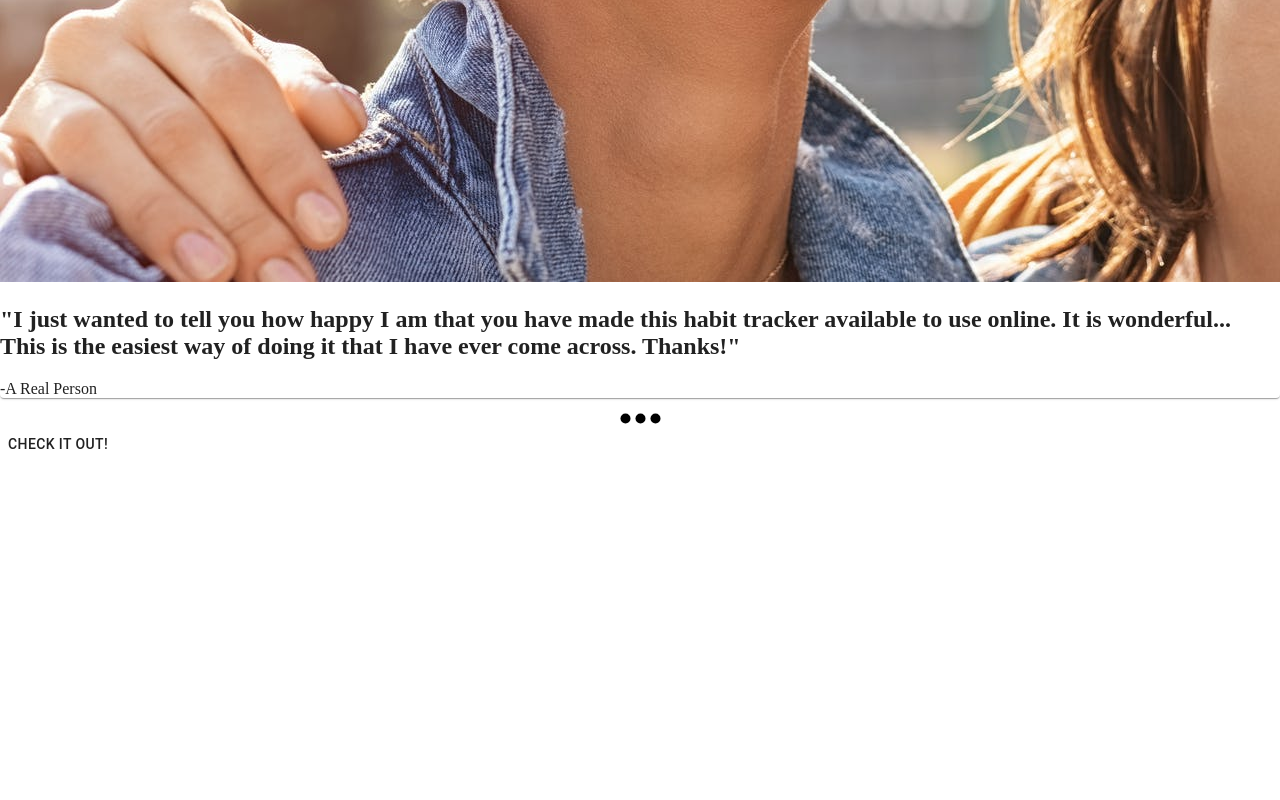
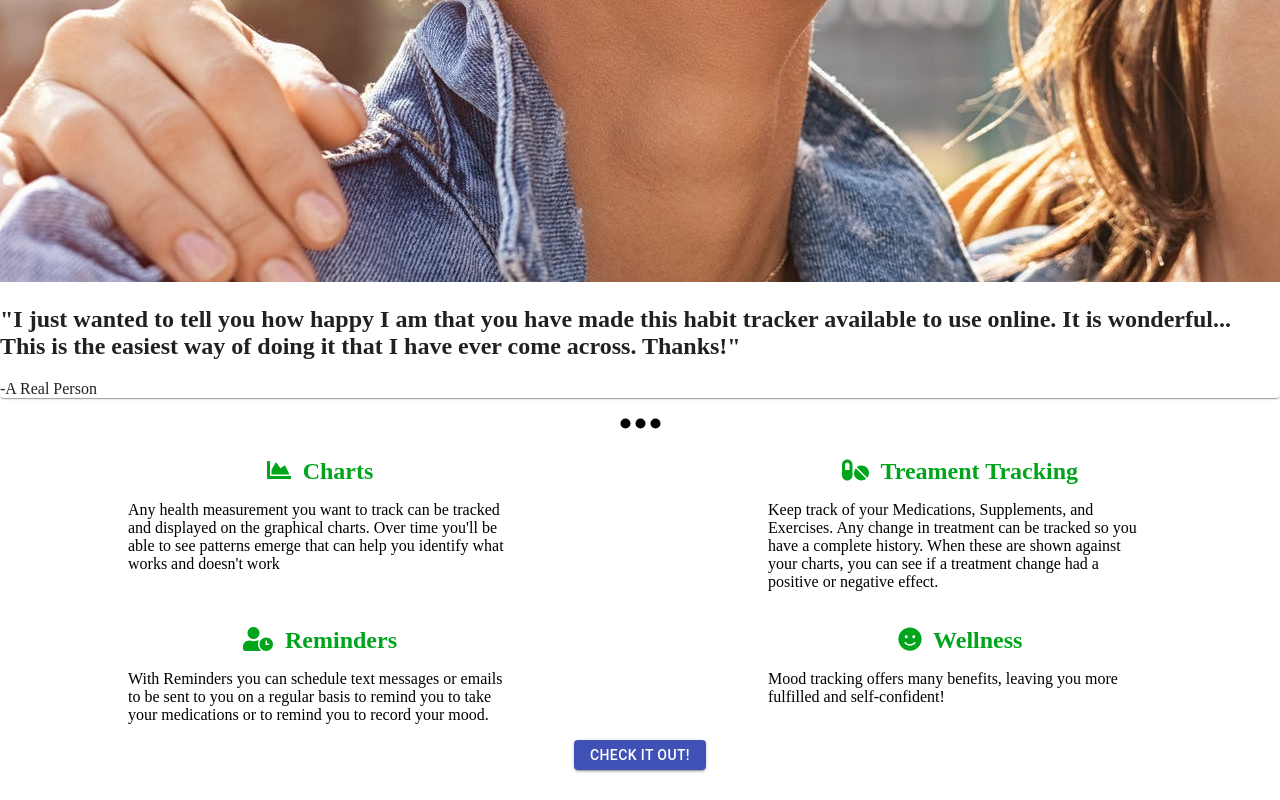
Before and after one commit to cpbram2011/moodtrackr-frontend, a React (Create React App) app: page /#/ in a window 1280 px wide. Shown: the part 966-1766 px from the top of the page. Before the commit the page ends 1429 px from the top, so only its background shows below. Built offline with nearby package versions, Linux system fonts and the light colour scheme.

Commit message:
splash styling

```diff
--- a/package.json
+++ b/package.json
@@ -4,6 +4,9 @@
   "proxy": "http://localhost:5000",
   "private": true,
   "dependencies": {
+    "@fortawesome/fontawesome-svg-core": "^1.2.35",
+    "@fortawesome/free-solid-svg-icons": "^5.15.3",
+    "@fortawesome/react-fontawesome": "^0.1.14",
     "@material-ui/core": "^4.11.4",
     "@material-ui/icons": "^4.11.2",
     "@testing-library/jest-dom": "^5.11.10",
--- a/src/app.scss
+++ b/src/app.scss
@@ -18,6 +18,7 @@ button {
     padding: 0.3em 1.2em;
     margin: 0 0.3em 0.3em 0;
     border: none;
+    height: 30px;
     border-radius: 2em;
     box-sizing: border-box;
     font-family:'Roboto',sans-serif;
@@ -171,31 +172,71 @@ div.week {
         width: 100%;
         height: 100px;
 
+        div {
+            height: 100%;
+            display: flex;
+            align-items: center;
+
+            * {
+                margin: 0 10px;
+            }
+        }
 
     }
 
     .CarouselItem {
-        background-color: palegoldenrod;
-
-
 
         .MuiPaper-root {
             position: relative;
-            background-color: red;
         }
 
        span {
            position: absolute;
            top: 0;
            left: 0;
+           width: 100%;
+            background-color: rgba($color: #ffffff, $alpha: 0.3);
+
         }
 
        img {
            width: 100%;
-
+           height: 70vh;
+           object-fit: cover;
         }
 
     }
 
+    .icons {
+        display: grid;
+        grid-template-columns: auto auto;
+        grid-template-rows: auto auto;
+
+        div {
+            display: flex;
+            margin: 0 auto;
+            flex-direction: column;
+            align-items: center;
+            width: 30vw;
+
+
+            svg {
+                color: #00a51b;
+            }
+
+            h2 {
+                color: #00a51b;
+                margin-bottom: 0;
+            }
+
+        }
+    }
+
+    .check {
+        display: flex;
+        justify-content: center;
+        margin-bottom: 30px;
+    }
+
 
 }
--- a/src/components/splash/splash.jsx
+++ b/src/components/splash/splash.jsx
@@ -6,6 +6,9 @@ import {useDispatch} from 'react-redux';
 import sunset from './sunset.jpg'
 import friend from './friend.jpg'
 import yoga from './yoga.jpg'
+import { faPills, faUserClock, faChartArea, faSmile } from "@fortawesome/free-solid-svg-icons";
+import { FontAwesomeIcon } from "@fortawesome/react-fontawesome";
+
 
 function makeCarousel(){
     var items = [
@@ -35,7 +38,6 @@ function makeCarousel(){
 }
 
 function Item(props){
-    const dispatch = useDispatch();
     return (
         <Paper>
             <img src={props.item.img}/>
@@ -65,9 +67,47 @@ const Splash = () => {
 
             </div>
             {makeCarousel()}
-            <Button className="CheckButton" onClick={() => dispatch(openModal("signup"))}>
+            <div className="icons">
+                <div>
+                    <h2>
+                    <FontAwesomeIcon icon={faChartArea} />
+                    &nbsp;
+                        Charts</h2>
+                    <p>
+                    Any health measurement you want to track can be tracked and displayed on the graphical charts. Over time you'll be able to see patterns emerge that can help you identify what works and doesn't work
+                    </p>
+                </div>
+                <div>
+                    <h2>
+                    <FontAwesomeIcon icon={faPills} />
+                    &nbsp;
+                        Treament Tracking</h2>
+                    <p>
+                    Keep track of your Medications, Supplements, and Exercises. Any change in treatment can be tracked so you have a complete history. When these are shown against your charts, you can see if a treatment change had a positive or negative effect.</p>
+                </div>
+                <div>
+                    <h2>
+                    <FontAwesomeIcon icon={faUserClock} />
+                    &nbsp;
+                        Reminders</h2>
+                    <p>With Reminders you can schedule text messages or emails to be sent to you on a regular basis to remind you to take your medications or to remind you to record your mood. </p>
+                </div>
+                <div>
+                    <h2>
+                    <FontAwesomeIcon icon={faSmile} />
+                    &nbsp;
+                        Wellness</h2>
+                    <p>Mood tracking offers many benefits, leaving you more fulfilled and self-confident!</p>
+                </div>
+
+            </div>
+            <div className='check'>
+
+            <Button className="CheckButton" variant="contained" color='primary' onClick={() => dispatch(openModal("signup"))}>
                 Check it out!
             </Button>
+            </div>
+
         </div>
 
     )
```
Also changed, not shown: 1 other file (tests, documents, lock files or other folders).
